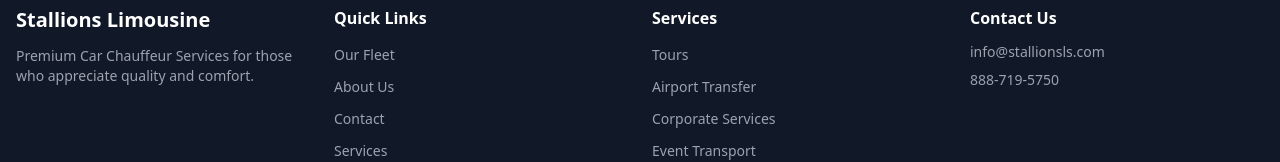
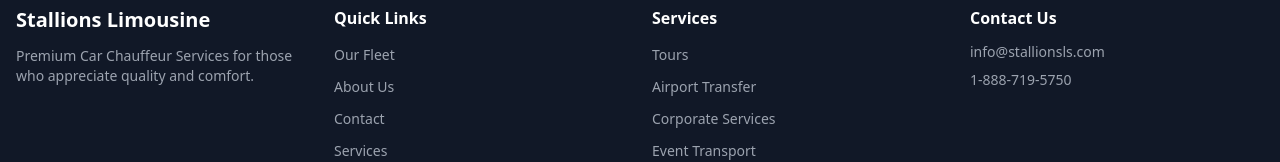
Before and after one commit to ARkhan06/Stallion, a React (Vite) app: page /services in a window 1280 px wide. Shown: the part 3704-3866 px from the top of the page. Built offline with nearby package versions, Linux system fonts and the light colour scheme.

Commit message:
contact updated

```diff
--- a/src/components/Footer.jsx
+++ b/src/components/Footer.jsx
@@ -66,7 +66,7 @@
 
 
             <li>info@stallionsls.com</li>
-            <li>888-719-5750</li>
+            <li>1-888-719-5750</li>
 
           </ul>
         </div>
--- a/src/screens/ContactUs.jsx
+++ b/src/screens/ContactUs.jsx
@@ -116,7 +116,7 @@
     {
       icon: <Phone className="w-6 h-6" />,
       title: "Phone",
-      details: ["888-719-5750"]
+      details: ["1-888-719-5750"]
     },
     {
       icon: <Mail className="w-6 h-6" />,
```
